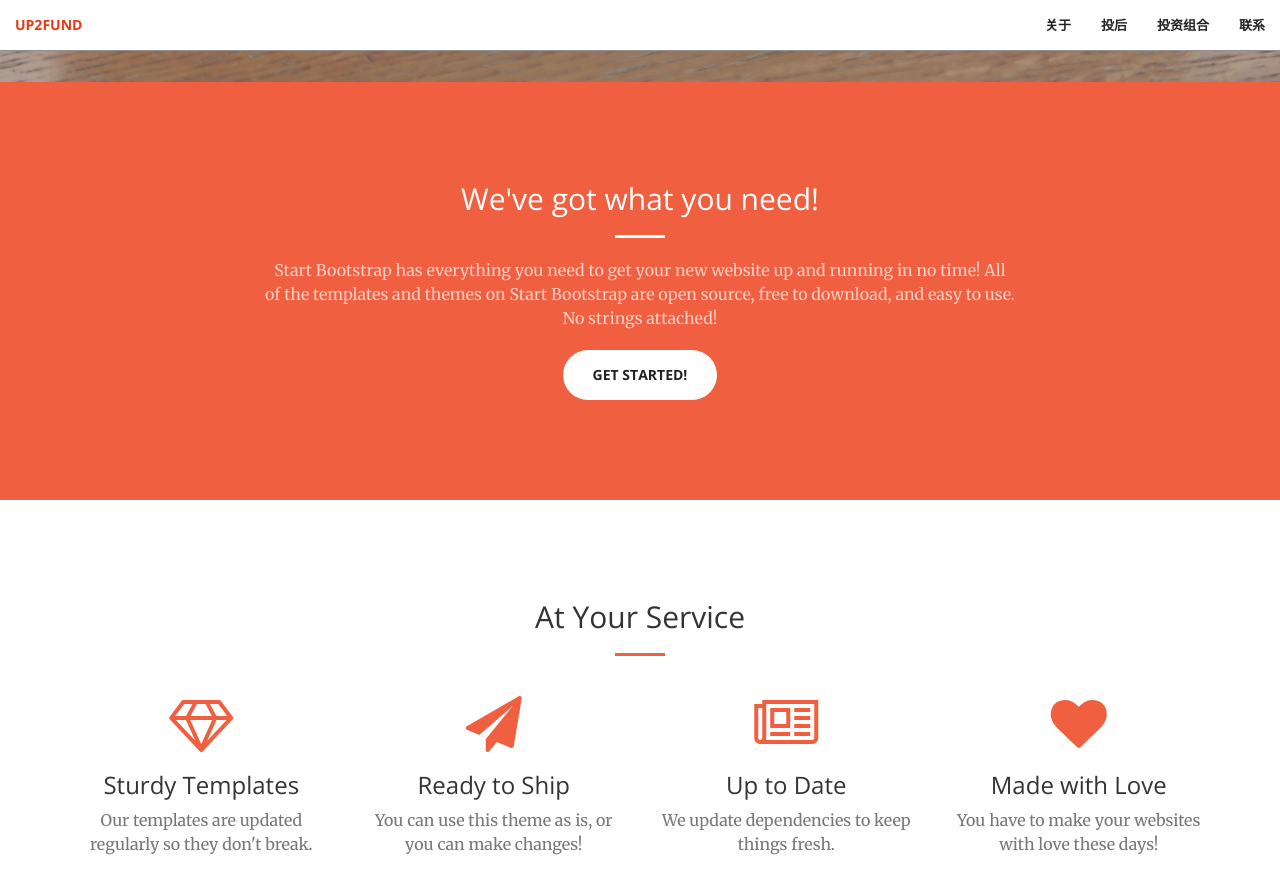
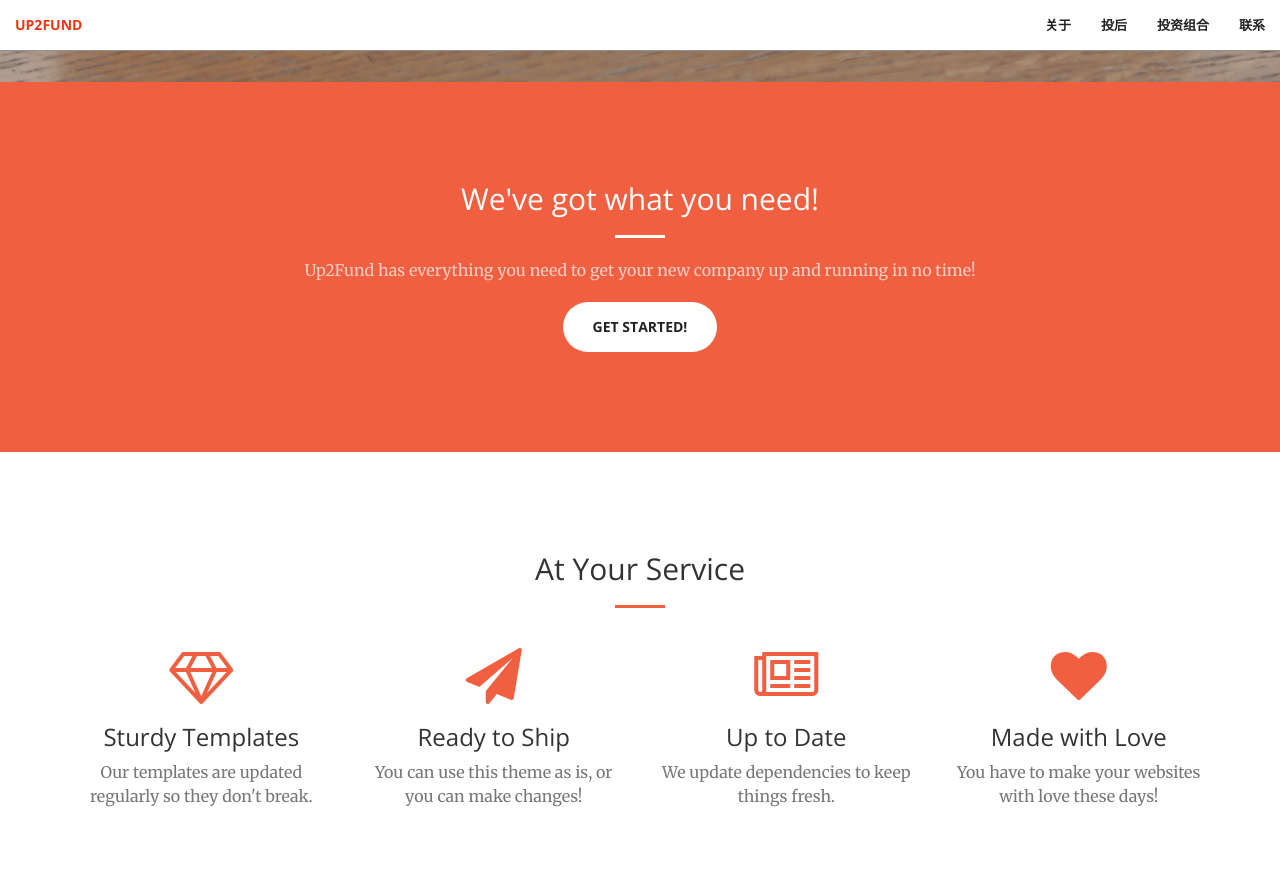
Before and after one commit to shawnall/shawnall.github.io, a Jekyll site: the page built from index.html, in a window 1280 px wide and 900 px high, scrolled down 818 px. Shown: the top 894 px of the window. Built offline with Jekyll 4.4.1, drawn with Linux system fonts in a browser that asks for light colours.

Commit message:
Update call-to-action.html

```diff
--- a/_includes/call-to-action.html
+++ b/_includes/call-to-action.html
@@ -4,7 +4,7 @@
             <div class="col-lg-8 col-lg-offset-2 text-center">
                 <h2 class="section-heading">We've got what you need!</h2>
                 <hr class="light">
-                <p class="text-faded">Start Bootstrap has everything you need to get your new website up and running in no time! All of the templates and themes on Start Bootstrap are open source, free to download, and easy to use. No strings attached!</p>
+                <p class="text-faded">Up2Fund has everything you need to get your new company up and running in no time!</p>
                 <a href="#" class="btn btn-default btn-xl">Get Started!</a>
             </div>
         </div>
```
